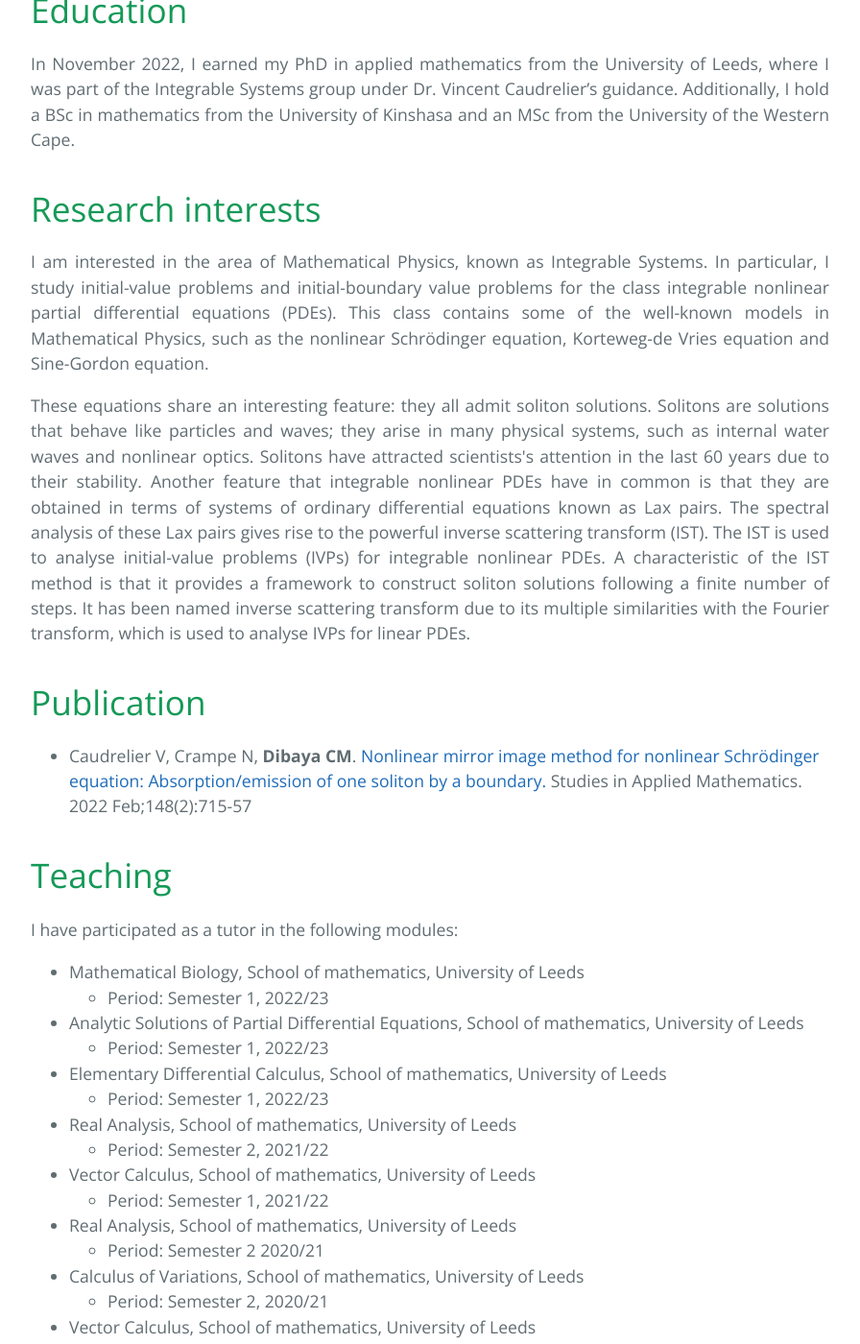
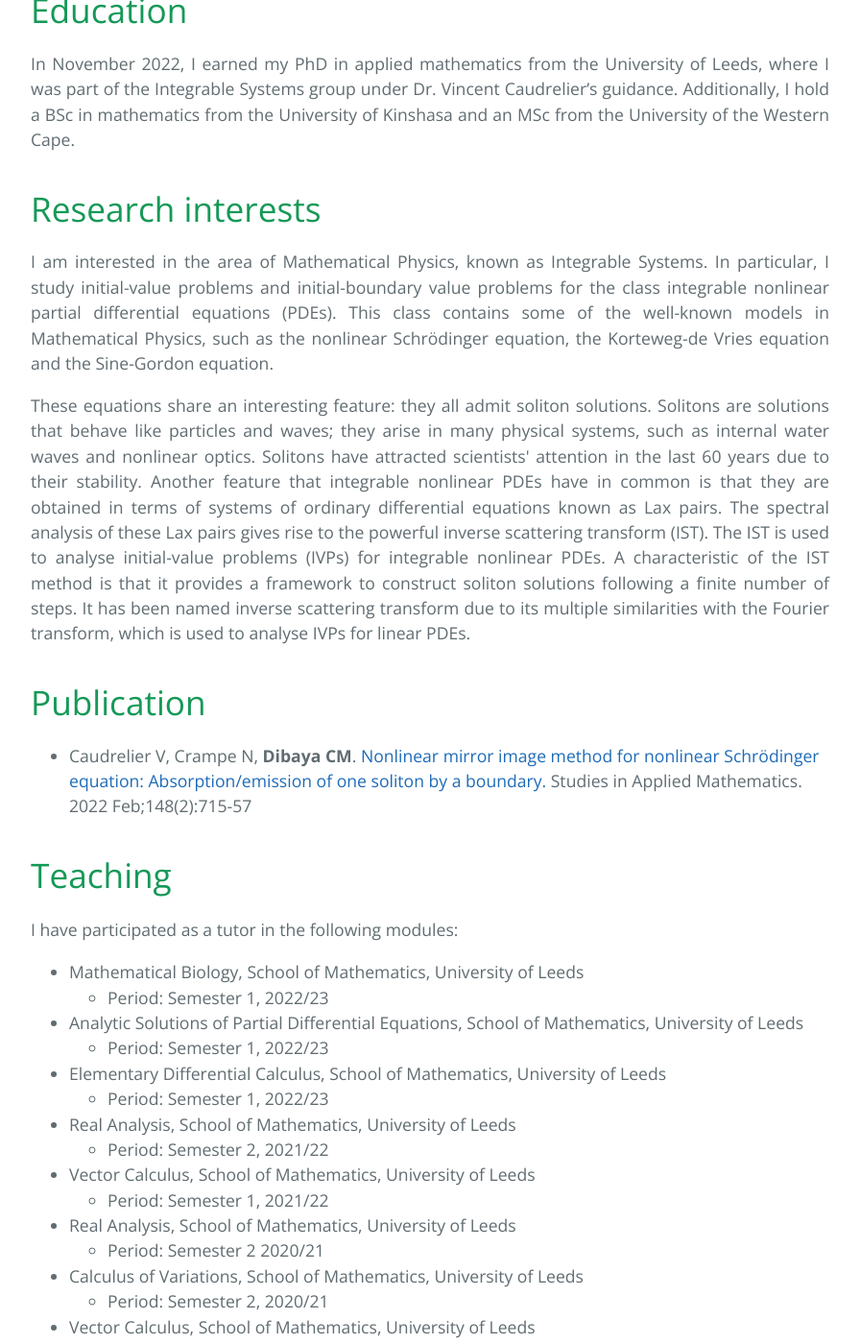
Before and after one commit to carlosdibaya/carlosdibaya.github.io, a Jekyll site: the page built from index.md, in a window 1280 px wide and 1400 px high, scrolled down 664 px. Shown: the whole window at 96% size, without its empty margins (192-1088 px from the left). Built offline with Jekyll 4.4.1, drawn with Linux system fonts in a browser that asks for light colours; some of the changed text lies outside the part shown.

Commit message:
Update index.md

```diff
--- a/index.md
+++ b/index.md
@@ -17,9 +17,9 @@ There should be whitespace between paragraphs. We recommend including a README,
 
 # Research interests
 
-<div style="text-align: justify"> <p>I am interested in the area of Mathematical Physics, known as Integrable Systems. In particular, I study initial-value problems and initial-boundary value problems for the class integrable nonlinear partial differential equations (PDEs). This class contains some of the well-known models in Mathematical Physics, such as the nonlinear Schrödinger equation, Korteweg-de Vries equation and Sine-Gordon equation. </p>
+<div style="text-align: justify"> <p>I am interested in the area of Mathematical Physics, known as Integrable Systems. In particular, I study initial-value problems and initial-boundary value problems for the class integrable nonlinear partial differential equations (PDEs). This class contains some of the well-known models in Mathematical Physics, such as the nonlinear Schrödinger equation, the Korteweg-de Vries equation and the Sine-Gordon equation. </p>
 
-<p>These equations share an interesting feature: they all admit soliton solutions. Solitons are solutions that behave like particles and waves; they arise in many physical systems, such as internal water waves and nonlinear optics. Solitons have attracted scientists's attention in the last 60 years due to their stability. Another feature that integrable nonlinear PDEs have in common is that they are obtained in terms of systems of ordinary differential equations known as Lax pairs. The spectral analysis of these Lax pairs gives rise to the powerful inverse scattering transform (IST). The IST is used to analyse initial-value problems (IVPs) for integrable nonlinear PDEs. A characteristic of the IST method is that it provides a framework to construct soliton solutions following a finite number of steps. It has been named inverse scattering transform due to its multiple similarities with the Fourier transform, which is used to analyse IVPs for linear PDEs.</p>
+<p>These equations share an interesting feature: they all admit soliton solutions. Solitons are solutions that behave like particles and waves; they arise in many physical systems, such as internal water waves and nonlinear optics. Solitons have attracted scientists' attention in the last 60 years due to their stability. Another feature that integrable nonlinear PDEs have in common is that they are obtained in terms of systems of ordinary differential equations known as Lax pairs. The spectral analysis of these Lax pairs gives rise to the powerful inverse scattering transform (IST). The IST is used to analyse initial-value problems (IVPs) for integrable nonlinear PDEs. A characteristic of the IST method is that it provides a framework to construct soliton solutions following a finite number of steps. It has been named inverse scattering transform due to its multiple similarities with the Fourier transform, which is used to analyse IVPs for linear PDEs.</p>
 </div>
 
 # Publication
@@ -30,27 +30,27 @@ There should be whitespace between paragraphs. We recommend including a README,
 
 I have participated as a tutor in the following modules:
 
-* Mathematical Biology, School of mathematics, University of Leeds
+* Mathematical Biology, School of Mathematics, University of Leeds
    - Period: Semester 1, 2022/23
-* Analytic Solutions of Partial Differential Equations, School of mathematics, University of Leeds
+* Analytic Solutions of Partial Differential Equations, School of Mathematics, University of Leeds
     - Period: Semester 1, 2022/23
-* Elementary Differential Calculus, School of mathematics, University of Leeds
+* Elementary Differential Calculus, School of Mathematics, University of Leeds
    - Period: Semester 1, 2022/23
-* Real Analysis, School of mathematics, University of Leeds
+* Real Analysis, School of Mathematics, University of Leeds
   - Period: Semester 2, 2021/22
-* Vector Calculus, School of mathematics, University of Leeds
+* Vector Calculus, School of Mathematics, University of Leeds
     - Period: Semester 1, 2021/22
-* Real Analysis, School of mathematics, University of Leeds
+* Real Analysis, School of Mathematics, University of Leeds
   - Period: Semester 2 2020/21
-* Calculus of Variations, School of mathematics, University of Leeds
+* Calculus of Variations, School of Mathematics, University of Leeds
   - Period: Semester 2, 2020/21
-* Vector Calculus, School of mathematics, University of Leeds
+* Vector Calculus, School of Mathematics, University of Leeds
   - Period: Semester 1, 2020/21
-* Elementary Differential Calculus, School of mathematics, University of Leeds
+* Elementary Differential Calculus, School of Mathematics, University of Leeds
   - Period: Semester 1, 2020/21
-* Nonlinear Differential Equations, School of mathematics, University of Leeds
+* Nonlinear Differential Equations, School of Mathematics, University of Leeds
   - Period: Semester 2, 2021/20
-* Analytic Solutions of Partial differential equations, School of mathematics, University of Leeds
+* Analytic Solutions of Partial differential equations, School of Mathematics, University of Leeds
   - Period: Semester 1, 2019/20
 
 # Selected seminars & presentions
```
